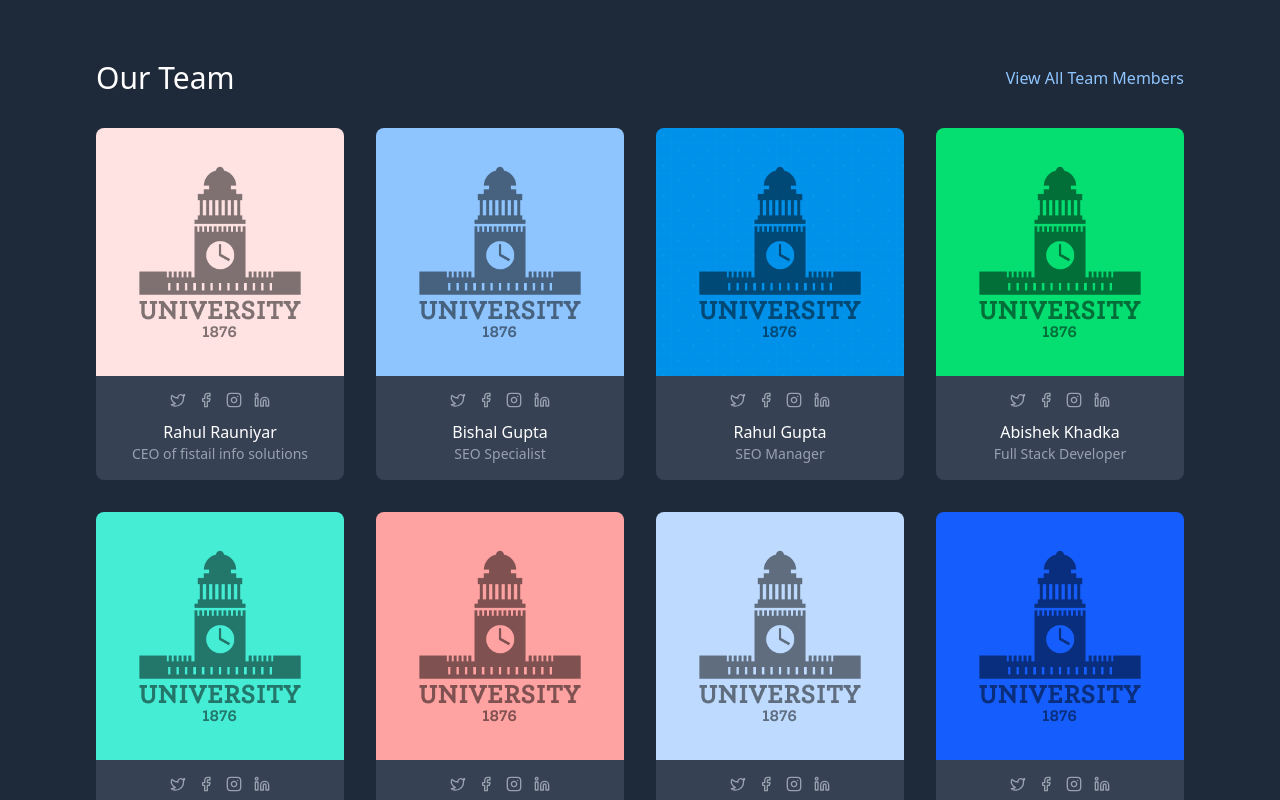
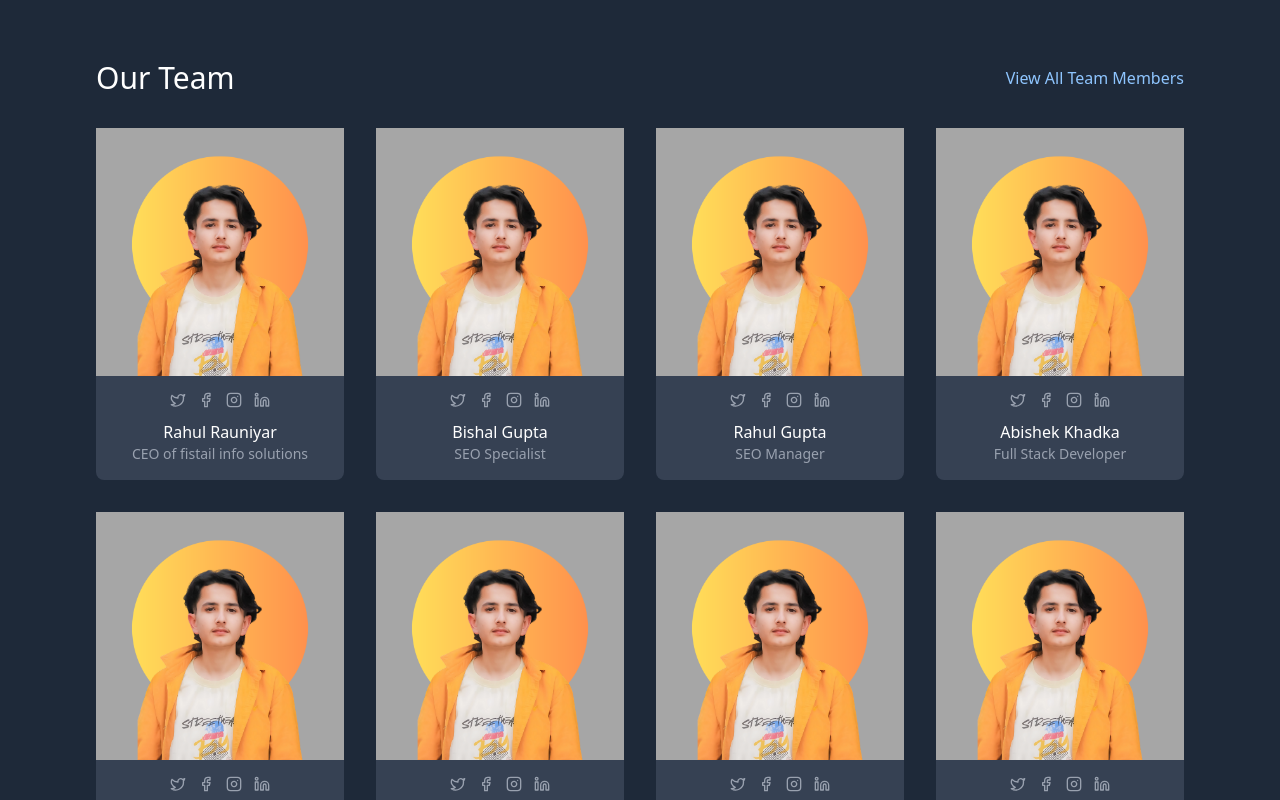
Before and after one commit to khadka27/fishtail-infosolutions, a Next.js app: page /about in a window 1280 px wide. Shown: the part 1260-2060 px from the top of the page. Built offline with nearby package versions, Linux system fonts and the light colour scheme; no server answers.

Commit message:
Update avatar image source in AgencyPage component for consistency

```diff
--- a/src/Components/agency-section.tsx
+++ b/src/Components/agency-section.tsx
@@ -19,6 +19,7 @@ import {
   Coffee,
 } from "lucide-react";
 import image1 from "@/Images/services-analytics-alt-colors-optimized.png";
+import abi from "@/Images/Abishek khadka.png";
 
 import type { TeamMember } from "@/data/team-members";
 
@@ -194,7 +195,7 @@ export default function AgencyPage({
               >
                 <div className={`${member.bgColor}  rounded-t-lg`}>
                   <Image
-                    src={member.avatar || ""}
+                    src={abi || ""}
                     alt={member.name}
                     width={300}
                     height={300}
```
